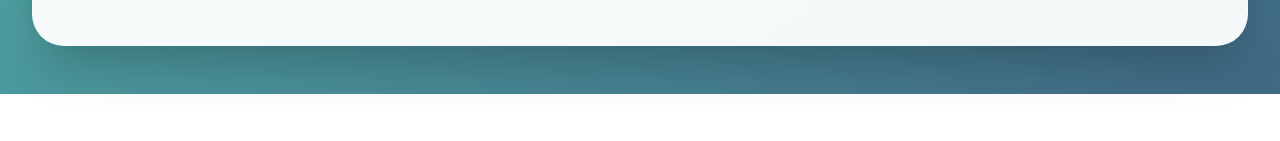
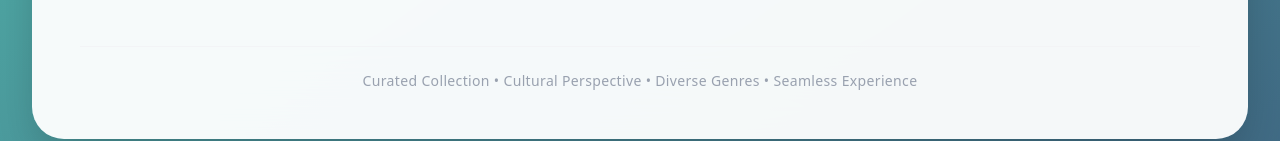
Before and after one commit to firoliyos/book-seller, a React (Vite) app in the folder frontend/: page / in a window 1280 px wide. Shown: the part 745-886 px from the top of the page. Before the commit the page ends 839 px from the top, so only its background shows below. Built offline with nearby package versions, Linux system fonts and the light colour scheme.

Commit message:
footer section added(Banner section completed)

```diff
--- a/frontend/src/components/Banner.jsx
+++ b/frontend/src/components/Banner.jsx
@@ -3,7 +3,7 @@ import { useNavigate } from 'react-router-dom'
 import { Search } from 'lucide-react'
 import { words } from '../assets/dummydata'
 
-import { container, formContainer, geometricOverlay, glassBox, headerText, imageSection, imageStyle, imageWrapper, inputField, inputWrapper, overlayEffect, paragraphText, searchButton, statBox, statLabel, statNumber, statsContainer, subHeader } from '../assets/dummystyles'
+import { container, formContainer, geometricOverlay, glassBox, headerText, imageSection, imageStyle, imageWrapper, inputField, inputWrapper, overlayEffect, paragraphText, scrollText, scrollTextSection, searchButton, statBox, statLabel, statNumber, statsContainer, subHeader } from '../assets/dummystyles'
 
 import img from '../assets/banner1.png'
 
@@ -110,6 +110,13 @@ const Banner = () => {
                 </div>
              </div>
            </div>
+
+           {/* FOOTER TEXTS */}
+           <div className={scrollTextSection}>
+             <div className={scrollText}>
+                Curated Collection • Cultural Perspective • Diverse Genres • Seamless Experience
+             </div>
+           </div>
         </div>
     </div>
   )
```
